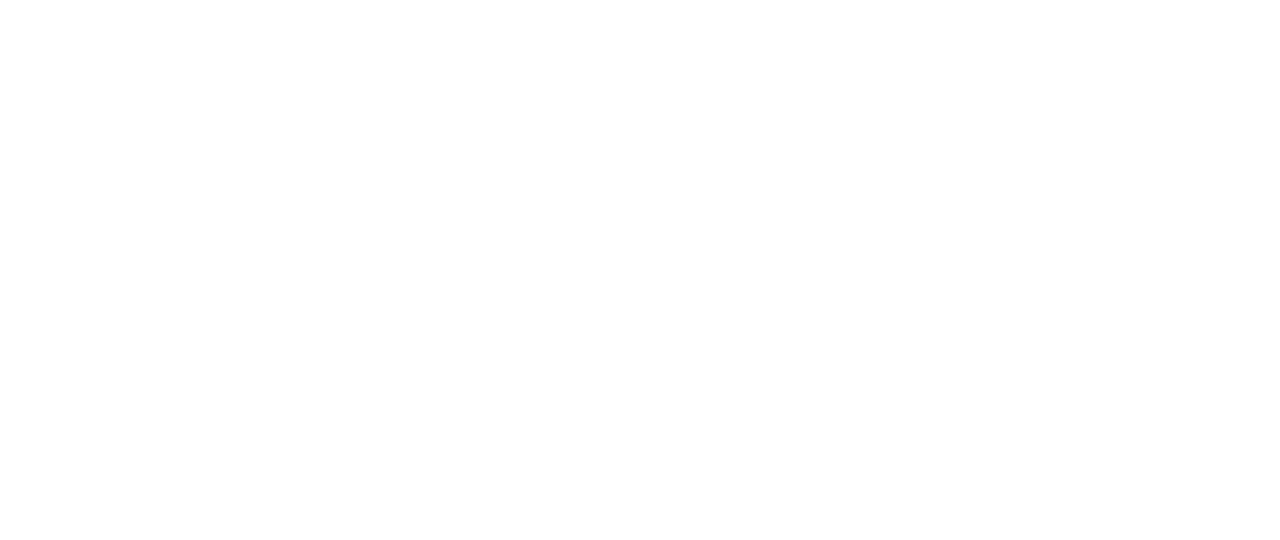
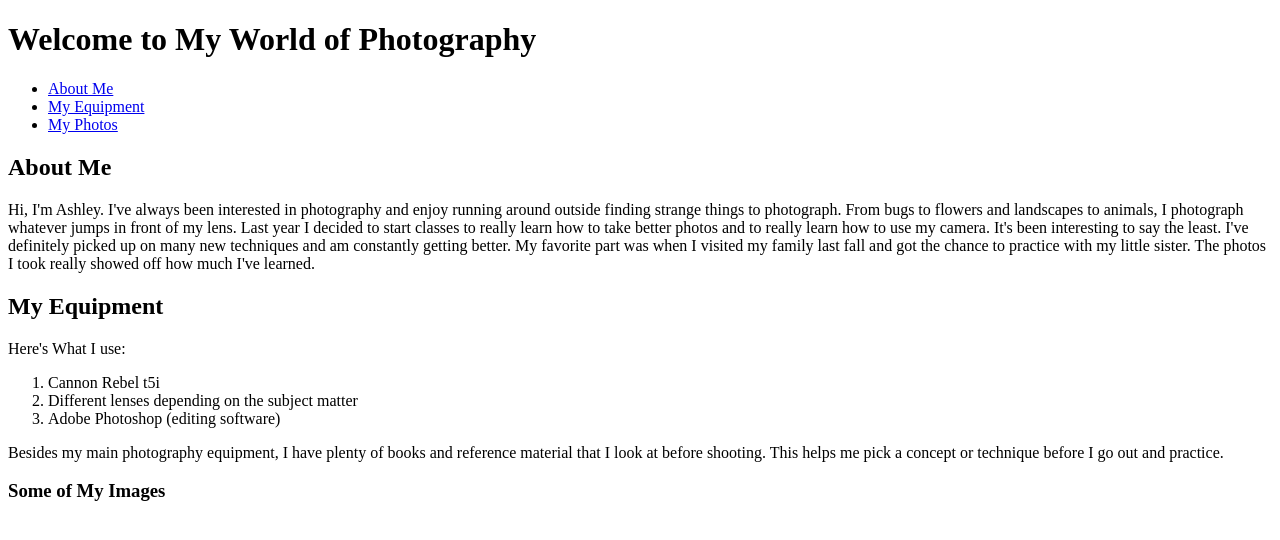
Before and after one commit to schaefera/DWS1, a plain HTML site: page Project 1/index.html in a window 1280 px wide. Drawn offline with Linux system fonts and the light colour scheme.

```diff
--- a/Project 1/index.html
+++ b/Project 1/index.html
@@ -1,13 +1,44 @@
 <!DOCTYPE HTML>
 <!--
-	Assignment:
-	Developer:
-	Created On:
+	Assignment: Project one
+	Developer:	Ashley Schaefer
+	Created On:	5/8/14
 -->
 <html>
+
 	<head>
-	<title></title>
+	<title>My World of Photography</title>
 	</head>
+
 	<body>
+		<h1>Welcome to My World of Photography</h1>
+		<ul>
+			<li><a href="#about">About Me</a></li>
+			<li><a href="#equipment">My Equipment</a></li>
+			<li><a href="#images">My Photos</a></li>
+		</ul>
+
+		<h2 id="about">About Me</h2>
+			<p>Hi, I'm Ashley. I've always been interested in photography and enjoy running around outside finding
+				strange things to photograph. From bugs to flowers and landscapes to animals, I photograph whatever
+				jumps in front of my lens. Last year I decided to start classes to really learn how to take better
+				photos and to really learn how to use my camera. It's been interesting to say the least. I've definitely
+				picked up on many new techniques and am constantly getting better. My favorite part was when I visited my
+				family last fall and got the chance to practice with my little sister. The photos I took really showed
+				off how much I've learned.
+			</p>
+
+		<h2 id="equipment">My Equipment</h2>
+			<p>Here's What I use:</p>
+			<ol>
+				<li>Cannon Rebel t5i</li>
+				<li>Different lenses depending on the subject matter</li>
+				<li>Adobe Photoshop (editing software)</li>
+			</ol>
+			<p>Besides my main photography equipment, I have plenty of books and reference material that I look at before
+			shooting. This helps me pick a concept or technique before I go out and practice.</p>
+
+		<h3 id="images">Some of My Images</h3>
 	</body>
+
 </html>
```
Also changed, not shown: Project 1/images/me.jpg (added).
